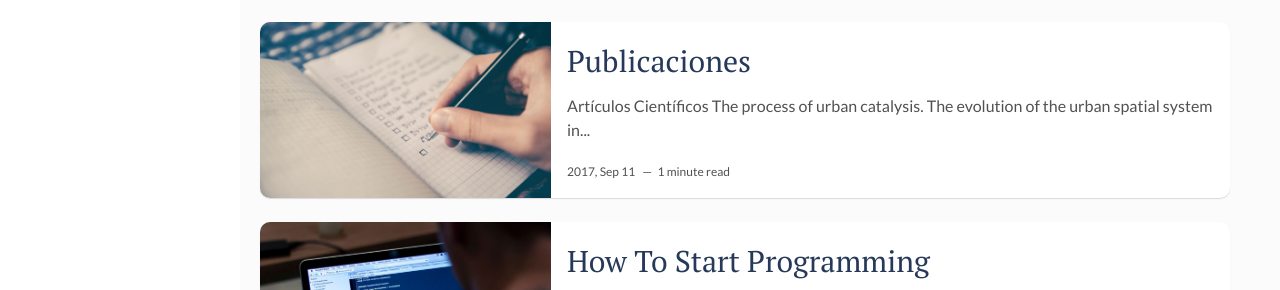
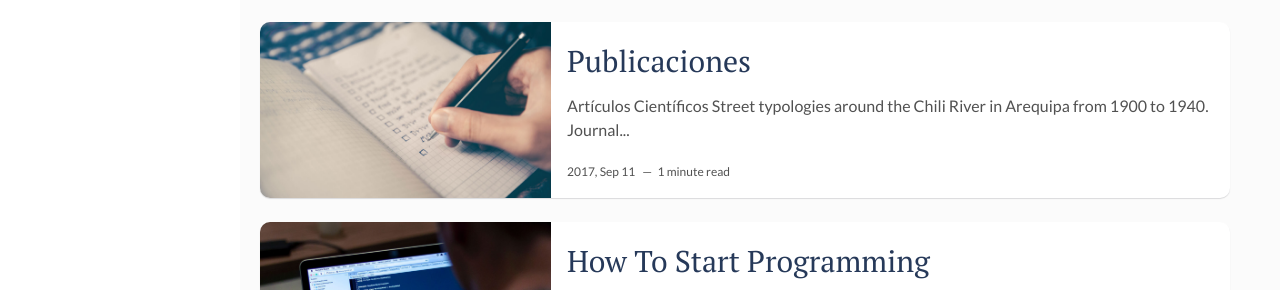
Before and after one commit to ucsp-civil/Carlos-Zeballos-Velarde, a Jekyll site: the page built from index.html, in a window 1280 px wide and 900 px high. Shown: the part 398-688 px from the top of the window. Built offline with Jekyll 4.4.1, drawn with Linux system fonts in a browser that asks for light colours; the list of posts is cut into pages by our own code; part of the change alters nothing that is shown.

Commit message:
Updated: research

```diff
--- a/_posts/2017-09-12-investigacion.markdown
+++ b/_posts/2017-09-12-investigacion.markdown
@@ -9,5 +9,12 @@ tags: [Investigación, Papers] # add tag
 ---
 
 ### Artículos Científicos
+* Street typologies around the Chili River in Arequipa from 1900 to 1940. Journal of Architecture and Planning, 2007.
 * The process of urban catalysis. The evolution of the urban spatial system in Arequipa from 1868 to 1920. Journal for Architecture of Infrastructure and Environment, 2007.
 ### Libros
+* <b>Capítulo:</b> An integrated proposal for the renovation of the waterfront of Vladivostok, Russia. <b>Libro:</b> Environment, ecology and sustainability at the beginning of 21st century, 2015.
+* <b>Capítulo:</b> Using gis for large-span historical research comparing prehistoric and modern landscapes: A case from East Asia. <b>Libro:</b> Landscapes, identities and development : Europe and beyond, 2011.
+### Publicaciones en Congresos
+* The regeneration of Vladivostok’s waterfront: Enhancing resilience through urban interfaces, 2014.
+* Using gis for large-span historical research comparing prehistoric and modern landscapes: A case from east Asia, 2010.
+* Evolution of the relation between city and nature from the modernisation period (1868-1920) to current times in central Japan, 2009.
```
